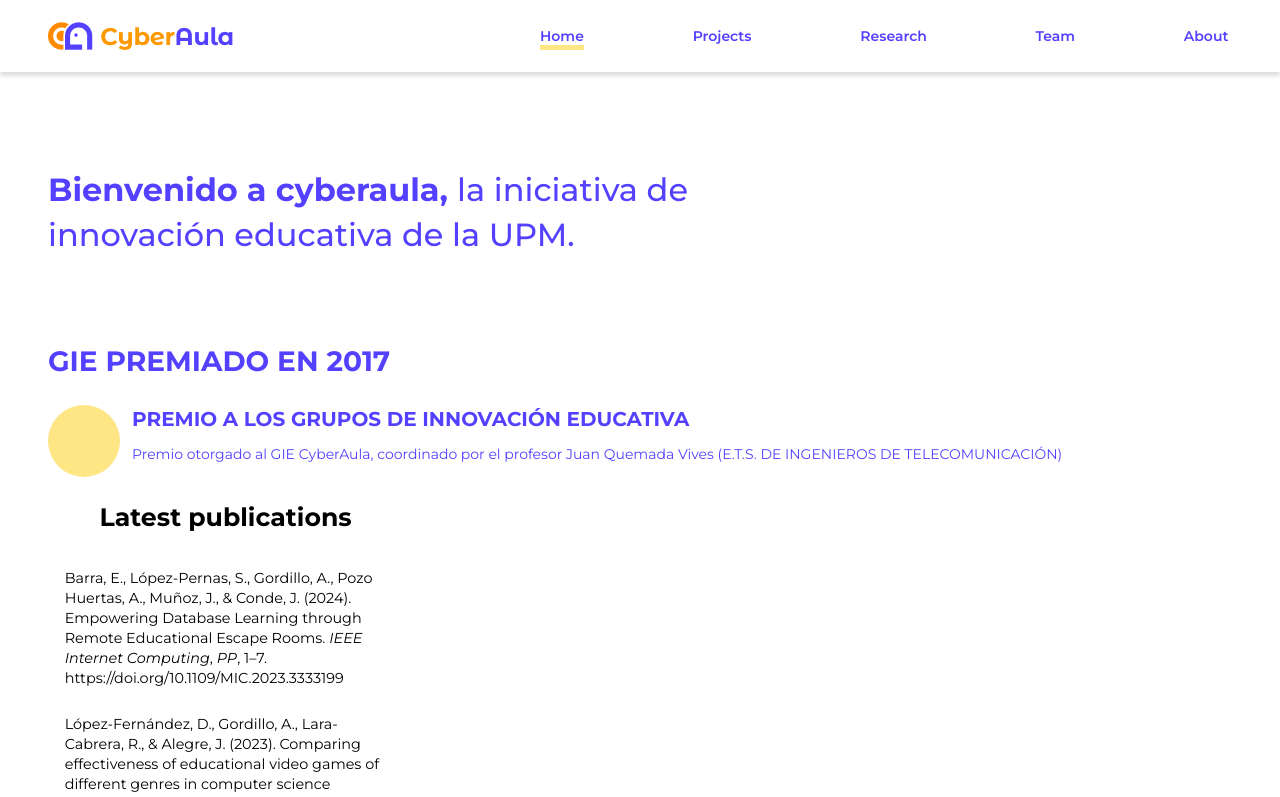
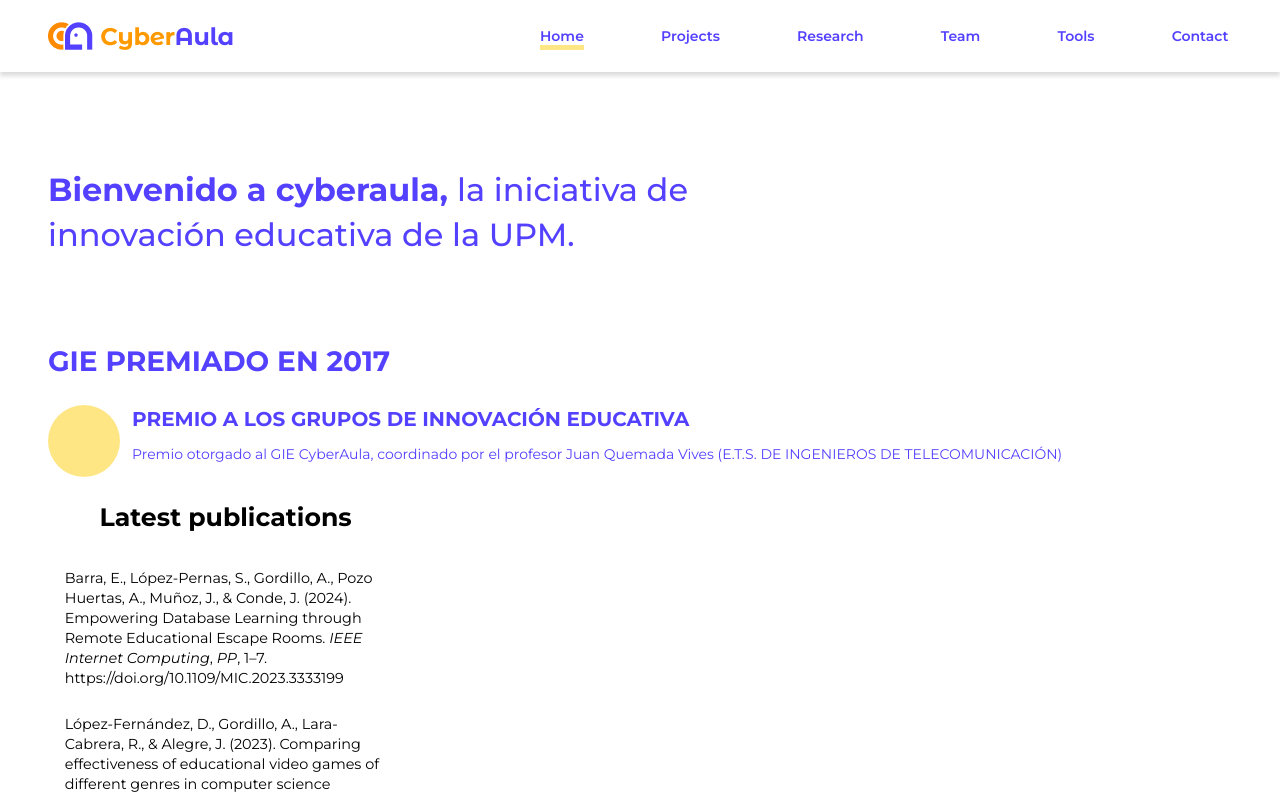
Before and after one commit to CyberAula/cyberaula.github.io, a Next.js app: page / in a window 1280 px wide. Shown: the top 797 px of the page. Built offline with nearby package versions, Linux system fonts and the light colour scheme.

Commit message:
errata de menu corregida

```diff
--- a/components/Header.js
+++ b/components/Header.js
@@ -8,7 +8,8 @@ const routes = [
   {route: "/projects", title: "Projects"},
   {route: "/research", title: "Research"},
   {route: "/team", title: "Team"},
-  {route: "/about", title: "About"}
+  {route: "/tools", title: "Tools"},
+  {route: "/about", title: "Contact"}
 ]
 export default function Header (props) {
   const [state, setState] = useState({open: false});
```
